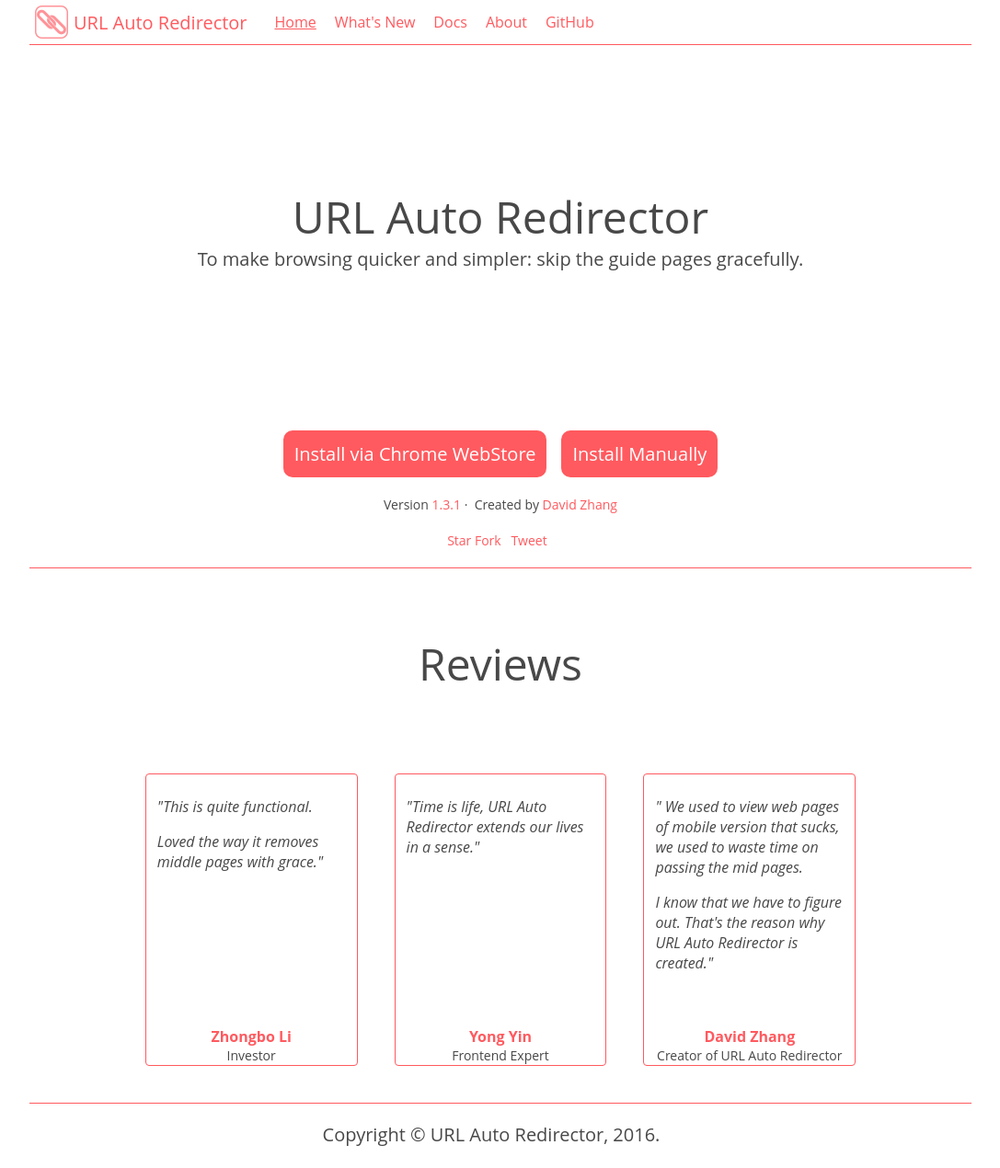
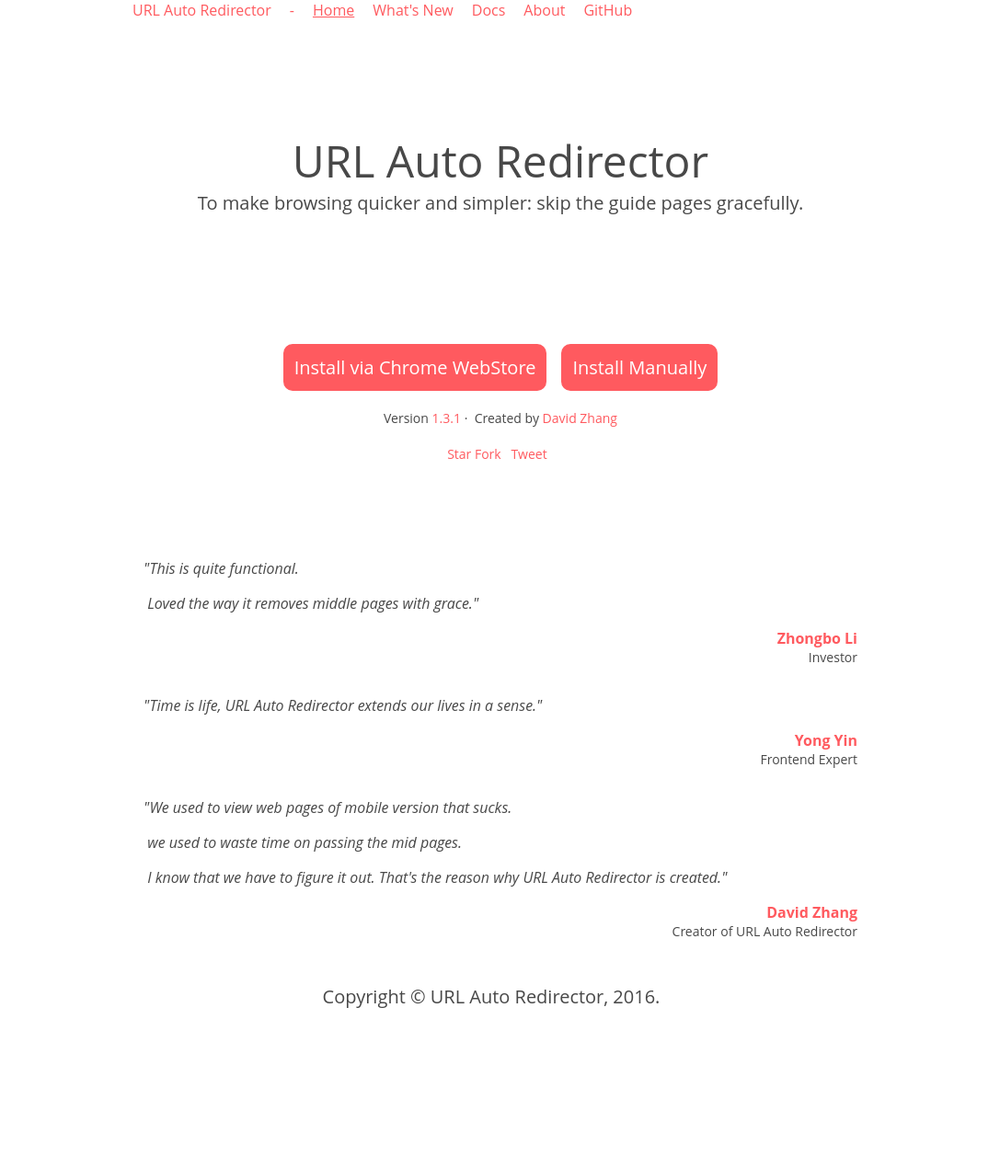
Before and after one commit to URLAutoRedirector/urlautoredirector.github.io, a Jekyll site: the page built from _docs/index.html, in a window 1280 px wide. Shown: the whole page at 92% size, without its empty margins (96-1183 px from the left). Built offline with Jekyll 4.4.1, drawn with Linux system fonts in a browser that asks for light colours; comment, search, counter and statistics services are not loaded; after the commit the page ends 1120 px from its top, so only the background shows below that.

Commit message:
New index

```diff
--- a/_docs/index.html
+++ b/_docs/index.html
@@ -17,7 +17,7 @@
           <a href="https://chrome.google.com/webstore/detail/url-auto-redirector/mckfcfnegaimgcgepikhdnajpkkhdnkn">Install via Chrome WebStore</a>
         </div>
         <div class="install-item install-manually">
-          <a href="https://github.com/UrlAutoRedirector/UrlAutoRedirector/wiki/Installation">Install Manually</a>
+          <a href="/docs#install-manually">Install Manually</a>
         </div>
       </div>
       <div class="project">
@@ -32,17 +32,11 @@
         &nbsp;
         <div class="g-plusone" data-size="medium" data-annotation="inline" data-width="120"></div>
       </div>
-    </div>
-    <div class="container whole-page">
-      <div class="review-title">
-        Reviews
-      </div>
       <div class="reviews">
         <div class="review-item">
           <div class="review-comment">
             <p>"This is quite functional.</p>
-
-            <p>Loved the way it removes middle pages with grace."</p>
+            <p>&nbsp;Loved the way it removes middle pages with grace."</p>
           </div>
           <div class="review-author">
             <a href="https://github.com/lzb">Zhongbo Li</a>
@@ -64,8 +58,9 @@
         </div>
         <div class="review-item">
           <div class="review-comment">
-            <p>" We used to view web pages of mobile version that sucks, we used to waste time on passing the mid pages.</p>
-            <p>I know that we have to figure out. That's the reason why URL Auto Redirector is created."<p>
+            <p>"We used to view web pages of mobile version that sucks.</p>
+            <p>&nbsp;we used to waste time on passing the mid pages.</p>
+            <p>&nbsp;I know that we have to figure it out. That's the reason why URL Auto Redirector is created."<p>
           </div>
           <div class="review-author">
             <a href="https://crispgm.com">David Zhang</a>
--- a/_docs/press.html
+++ b/_docs/press.html
@@ -3,4 +3,3 @@
 title: Press
 permalink: press.html
 ---
-Under Constructing.
--- a/_includes/head.html
+++ b/_includes/head.html
@@ -1,5 +1,6 @@
   <head>
     <title>{{page.title}} - URL Auto Redirector</title>
+    <meta name="viewport" content="width=device-width, initial-scale=1">
     <link rel="icon" type="image/png" href="/images/icon.png">
     <link rel="stylesheet" href="/css/style.css">
     <link rel="chrome-webstore-item" href="https://chrome.google.com/webstore/detail/url-auto-redirector/mckfcfnegaimgcgepikhdnajpkkhdnkn">
--- a/_includes/header.html
+++ b/_includes/header.html
@@ -1,12 +1,8 @@
       <nav>
         <div class="nav-container">
-          <div class="icon">
-            <img src="/images/icon-small.png" alt="Icon of URL Auto Redirector">
-          </div>
-          <div class="title">
-            <a href="/">URL Auto Redirector</a>
-          </div>
           <div class="menu">
+            <div class="menu-item"><a href="/">URL Auto Redirector</a></div>
+            <div class="menu-item">-</div>
             <div class="menu-item{% if page.url == "/index.html" %}{{" menu-active"}}{% endif %}"><a href="/">Home</a></div>
             <div class="menu-item{% if page.url == "/changelog.html" %}{{" menu-active"}}{% endif %}"><a href="/changelog.html">What's New</a></div>
             <div class="menu-item{% if page.url == "/docs.html" %}{{" menu-active"}}{% endif %}"><a href="/docs.html">Docs</a></div>
--- a/css/style.css
+++ b/css/style.css
@@ -27,22 +27,14 @@
   align-items: center;
   margin-left: auto;
   margin-right: auto;
-  width: 1024px;
-  border-bottom: #ff5a5f solid 1px;
-}
-.icon{
-  height: 48px;
-}
-.title{
-  font-size: 20px;
+  width: 800px;
 }
 .menu{
   display: flex;
-  margin-left: 10px;
 }
 .menu-item{
   font-size: 16px;
-  padding-left: 20px;
+  padding-right: 20px;
 }
 .menu-active{
   text-decoration: underline;
@@ -50,12 +42,11 @@
 .container{
   margin-left: auto;
   margin-right: auto;
-  width: 1024px;
+  width: 800px;
   color: #484848;
 }
 .whole-page{
   padding-bottom: 20px;
-  border-bottom: 1px solid #ff5a5f;
 }
 .ext-wall{
   margin-bottom: 20px;
@@ -109,25 +100,14 @@
   padding-top: 5%;
 }
 .reviews{
-  padding-top: 5%;
-  margin-bottom: 20px;
-  display: flex;
-  justify-content: center;
+  padding-top: 10%;
 }
 .review-item{
-  width: 20%;
-  height: 300px;
-  border: 1px solid #ff5a5f;
   border-radius: 4px;
   padding: 8px 12px 8px 12px;
-  margin-left: 20px;
-  margin-right: 20px;
-  text-overflow: ellipsis;
-  -o-text-overflow: ellipsis;
   overflow: hidden;
 }
 .review-comment{
-  height: 250px;
   font-size: 16px;
   font-style: italic;
   text-align: left;
@@ -135,14 +115,14 @@
 .review-author{
   font-size: 16px;
   font-weight: bold;
+  text-align: right;
 }
 .review-jobtitle{
   font-weight: normal;
+  text-align: right;
 }
 .changelog{
   text-align: left;
-  padding-left: 20px;
-  padding-right: 20px;
 }
 .changelog li{
   font-size: 16px;
@@ -153,3 +133,9 @@
   font-size: 20px;
   height: 50px;
 }
+/* inline codes */
+code.highlighter-rouge {
+  background-color: #ddd;
+  border-radius: .2rem;
+  padding: .1rem .3rem .1rem .3rem;
+}
```
